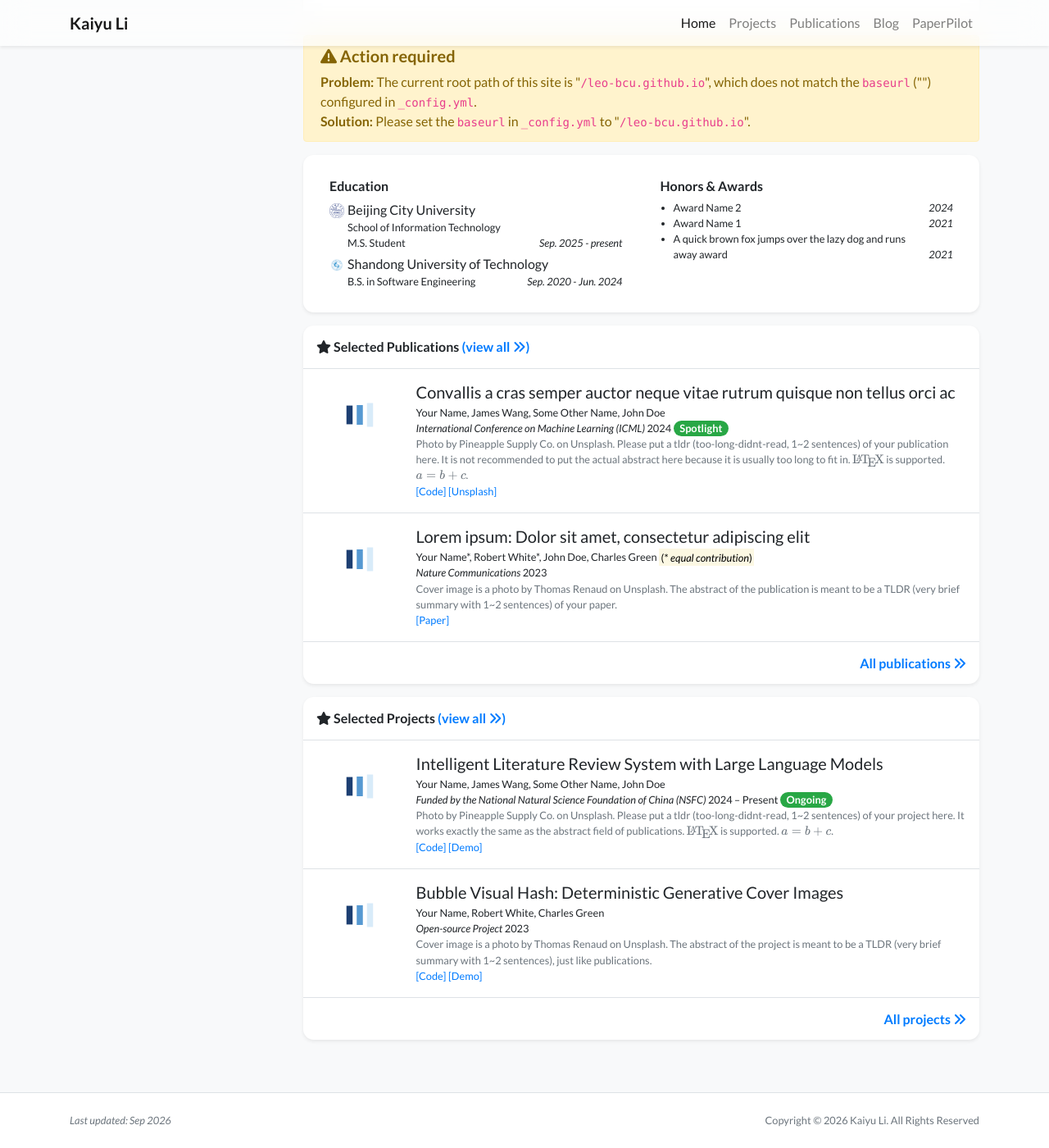
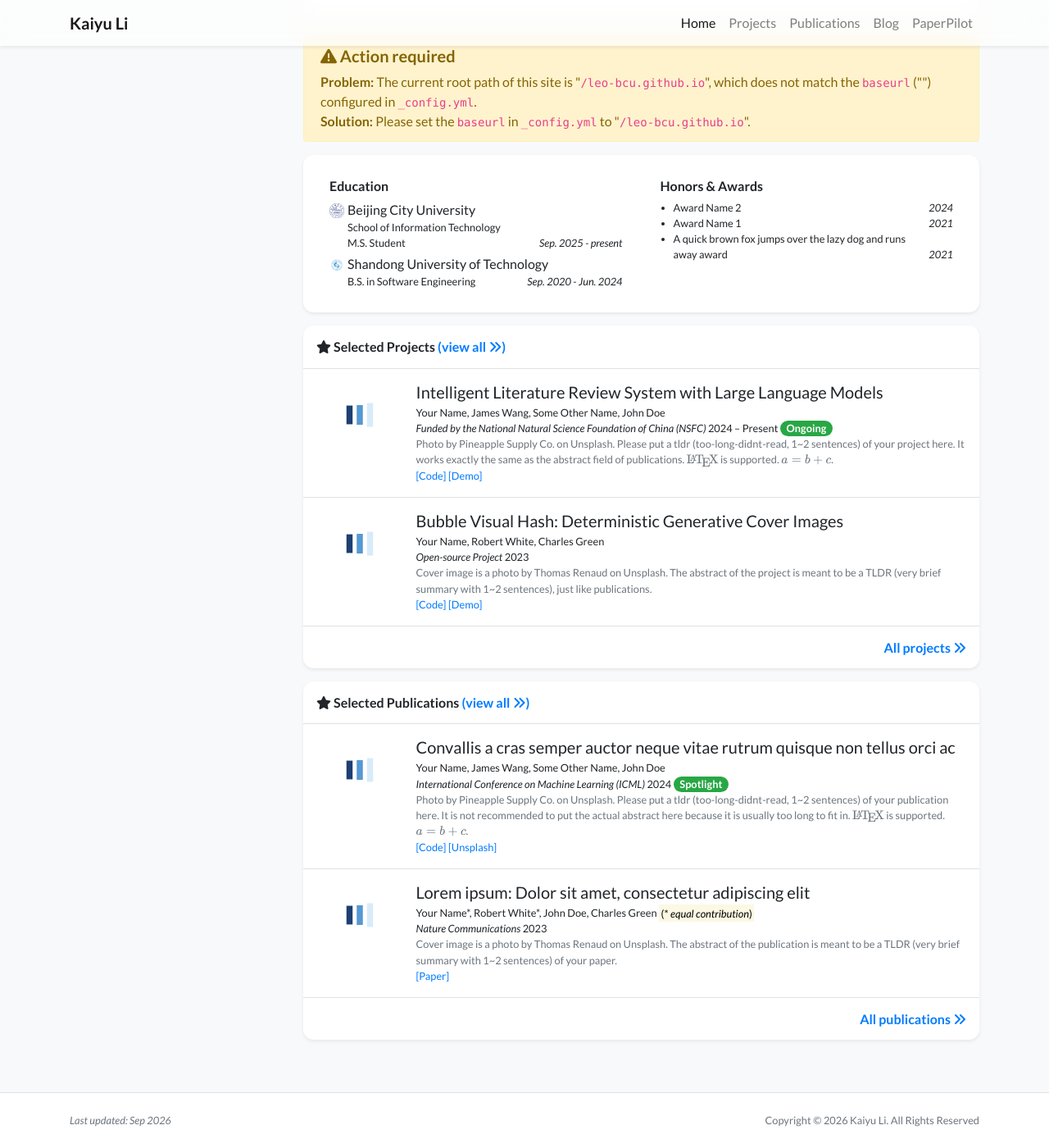
Before and after one commit to Leo-bcu/leo-bcu.github.io, a Jekyll site: the page built from index.html, in a window 1280 px wide and 1400 px high, scrolled down 343 px. Shown: the whole window at 82% size. Built offline with Jekyll 4.4.1, drawn with Linux system fonts in a browser that asks for light colours; nearby versions of some CDN libraries; a style sheet for code colours, icons or effects is not loaded.

Commit message:
Update index.html

```diff
--- a/index.html
+++ b/index.html
@@ -27,6 +27,16 @@ navbar_title: Home
         {% endif %}
         {% endif %}
 
+
+        {% if site.data.display.homepage.show_selected_projects %}
+        {% assign projs = site.projects | sort: "date" | reverse | where: "selected", true %}
+        {%
+        include widgets/project_card.html
+        projects=projs
+        title='<i class="fas fa-star"></i> Selected Projects'
+        %}
+        {% endif %}
+
         {% if site.data.display.homepage.show_selected_publications %}
         {% assign pubs = site.publications | sort: "date" | reverse | where: "selected", true %}
         {%
@@ -36,13 +46,6 @@ navbar_title: Home
         %}
         {% endif %}
 
-        {% if site.data.display.homepage.show_selected_projects %}
-        {% assign projs = site.projects | sort: "date" | reverse | where: "selected", true %}
-        {%
-        include widgets/project_card.html
-        projects=projs
-        title='<i class="fas fa-star"></i> Selected Projects'
-        %}
-        {% endif %}
+
     </div>
 </div>
```
